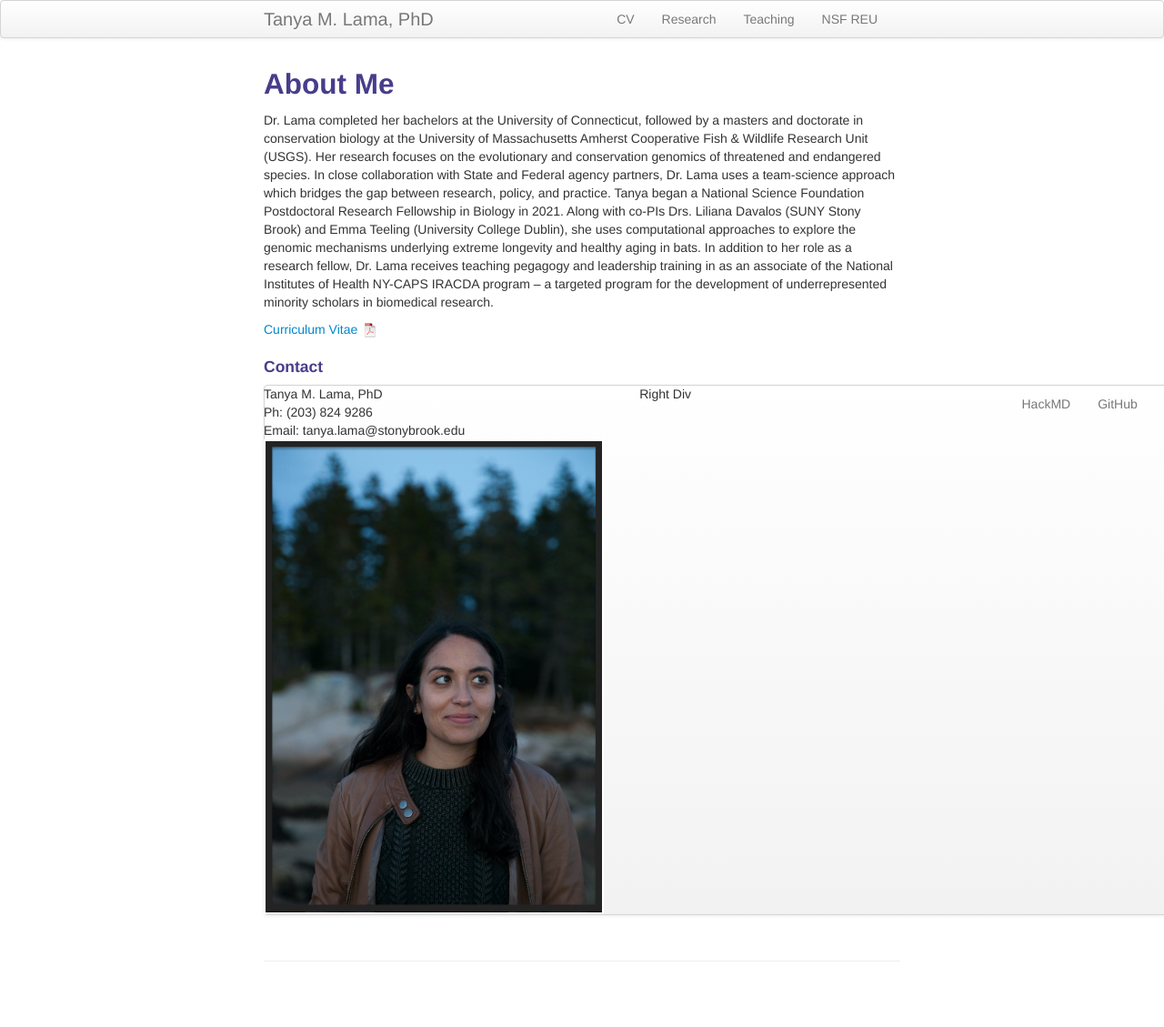
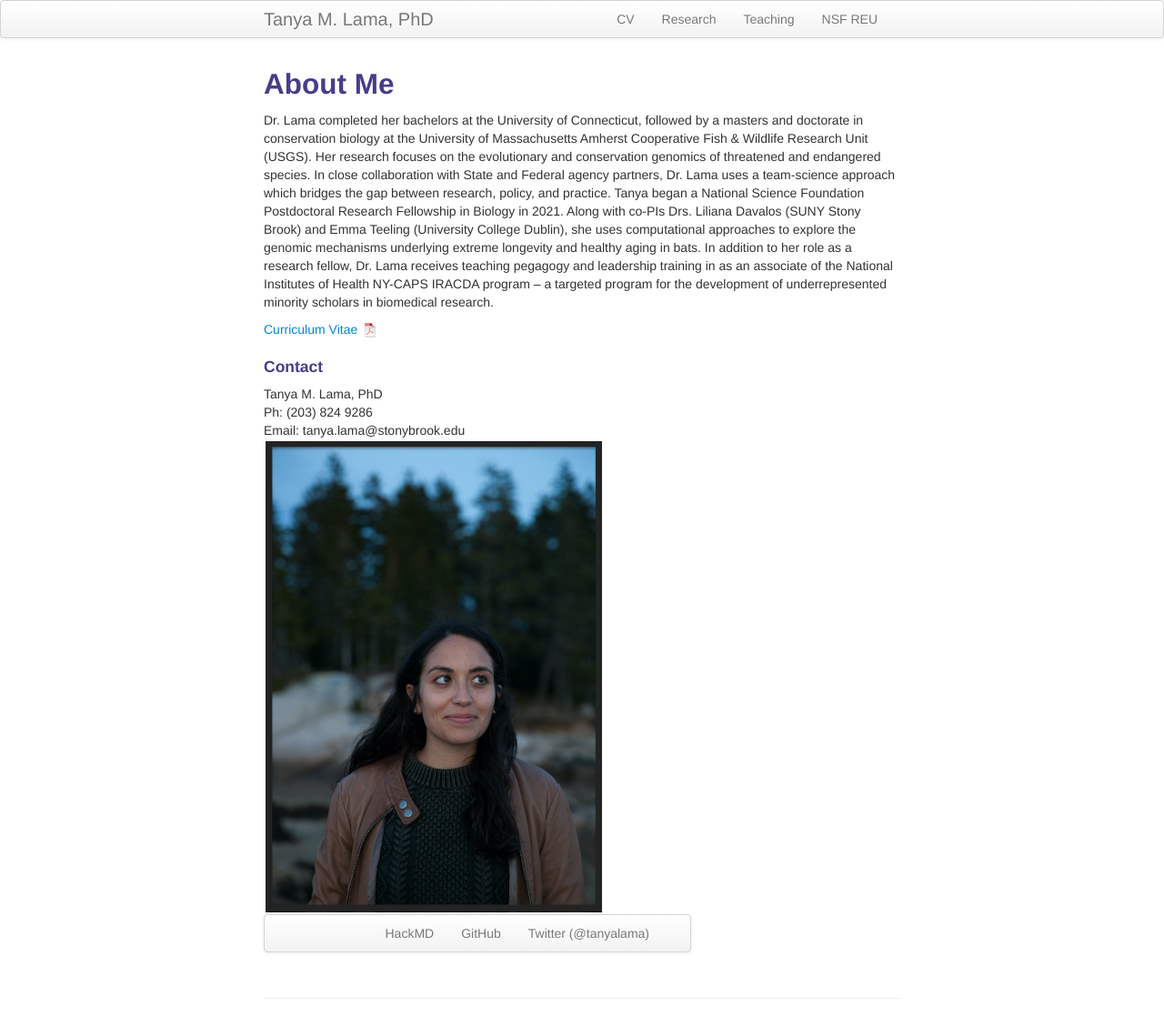
Before and after one commit to tanyalama/tanyalama.github.io, a Jekyll site: the page built from index.md, in a window 1280 px wide. Shown: the whole page at 91% size. Built offline with Jekyll 4.4.1, drawn with Linux system fonts in a browser that asks for light colours; before the commit the page ends 1088 px from its top, so only the background shows below that.

Commit message:
Update index.md

```diff
--- a/index.md
+++ b/index.md
@@ -18,7 +18,6 @@ Dr. Lama completed her bachelors at the University of Connecticut, followed by a
 <h4><a name="Contact"></a>Contact</h4>
     <div class="row-fluid">
         <div class="span5">
-        <div style="float: right;">Right Div</div>
             Tanya M. Lama, PhD<br/>
             Ph: (203) 824 9286<br/>
             Email: tanya.lama@stonybrook.edu<br/>
@@ -27,7 +26,6 @@ Dr. Lama completed her bachelors at the University of Connecticut, followed by a
         <a href="../assets/headshot.jpg">
         <img src="../assets/headshot.jpg"
         title="Tanya M. Lama, PhD" alt="Tanya Lama"/></a>
-</div>
 </div>
 </div>
 
```
